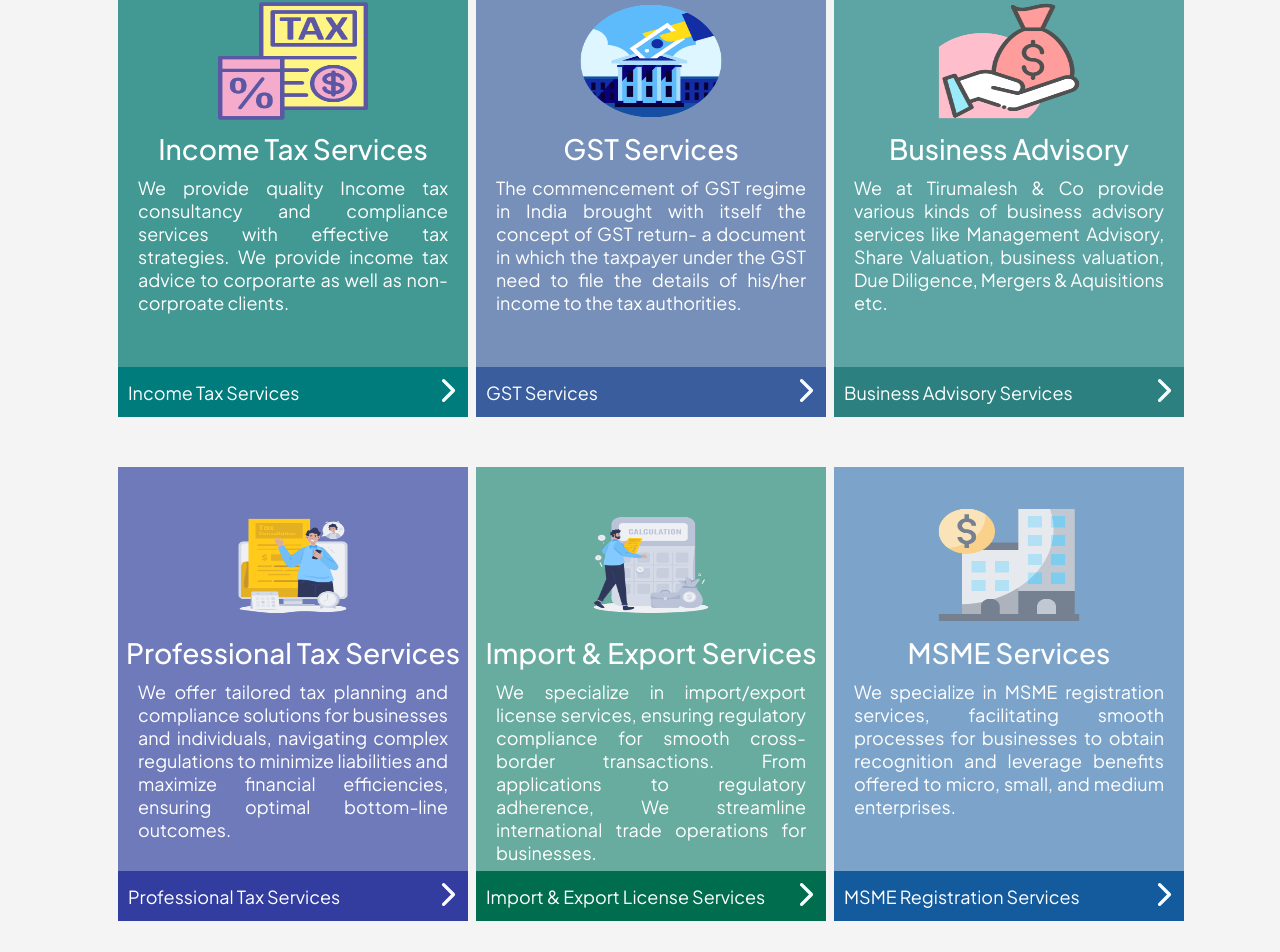
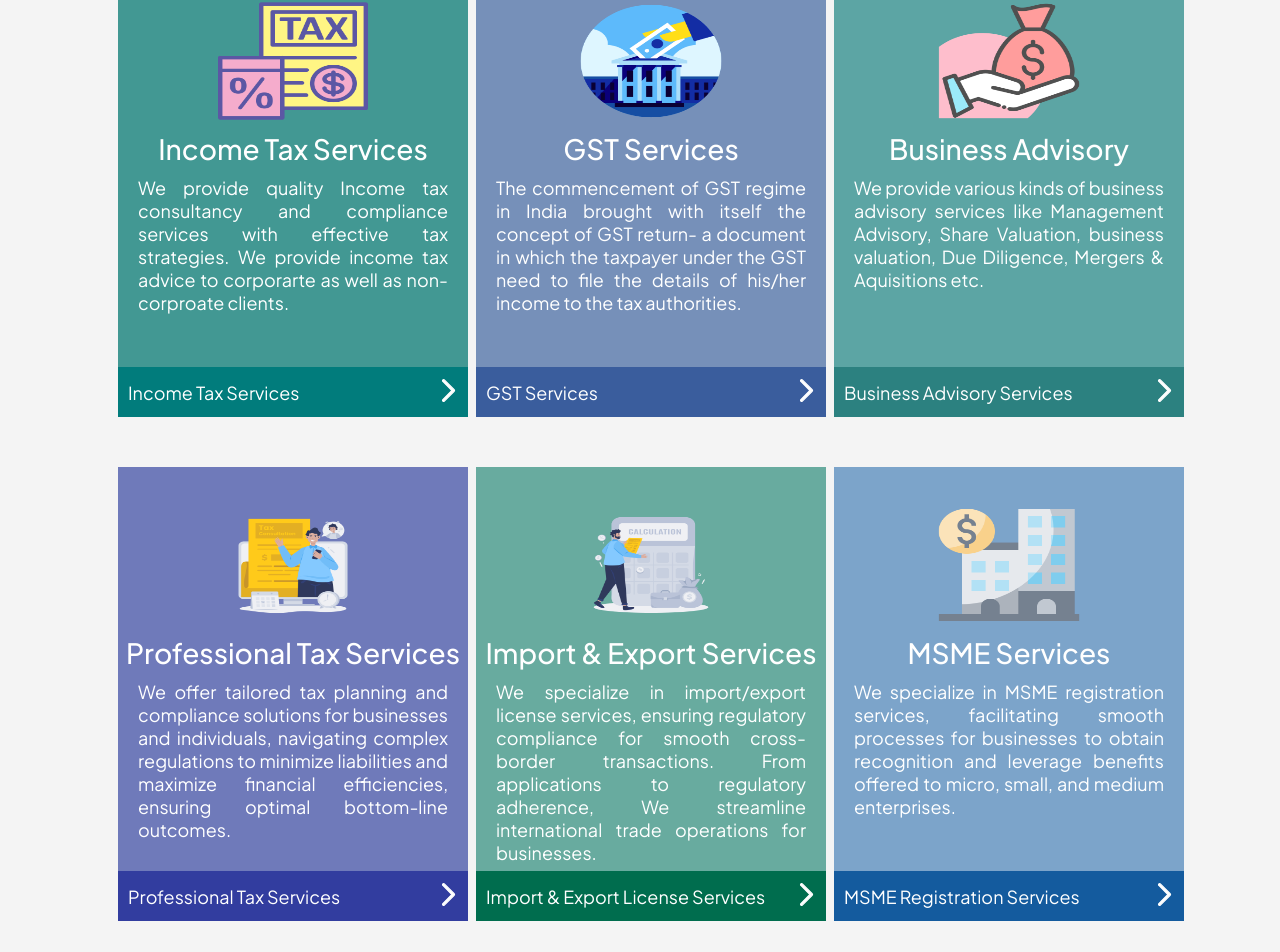
Before and after one commit to sainani1214/CA-WEBSITE-, a React (Create React App) app: page / in a window 1280 px wide. Shown: the part 1735-2687 px from the top of the page. Built offline with nearby package versions, Linux system fonts and the light colour scheme.

Commit message:
text update

```diff
--- a/src/Components/ServicesComponent.js
+++ b/src/Components/ServicesComponent.js
@@ -91,7 +91,7 @@ const ServicesComponent = () => {
     {
       heading: "Business Advisory",
       description:
-        "We at Tirumalesh & Co provide various kinds of business advisory services like Management Advisory, Share Valuation, business valuation, Due Diligence, Mergers  & Aquisitions etc.",
+        "We provide various kinds of business advisory services like Management Advisory, Share Valuation, business valuation, Due Diligence, Mergers  & Aquisitions etc.",
       button: "Business Advisory Services",
       image: businessImage,
     },
```
